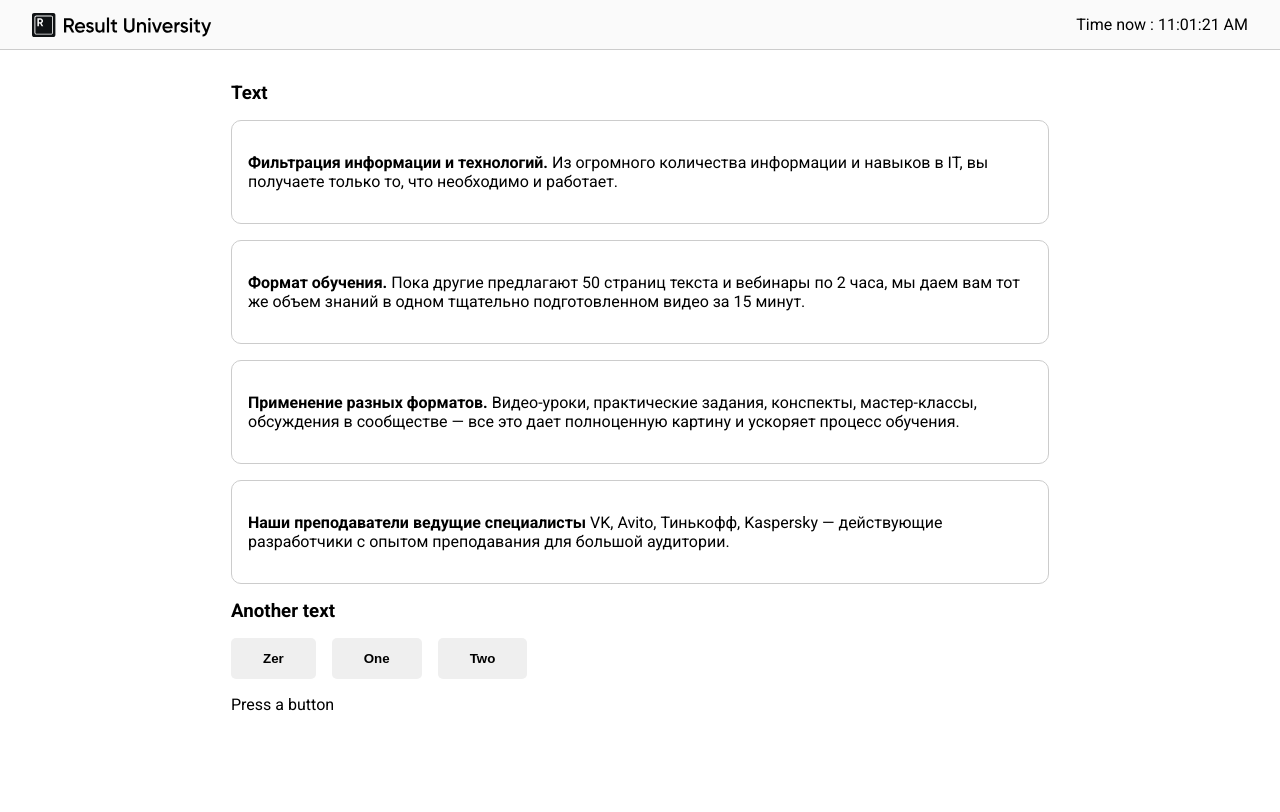
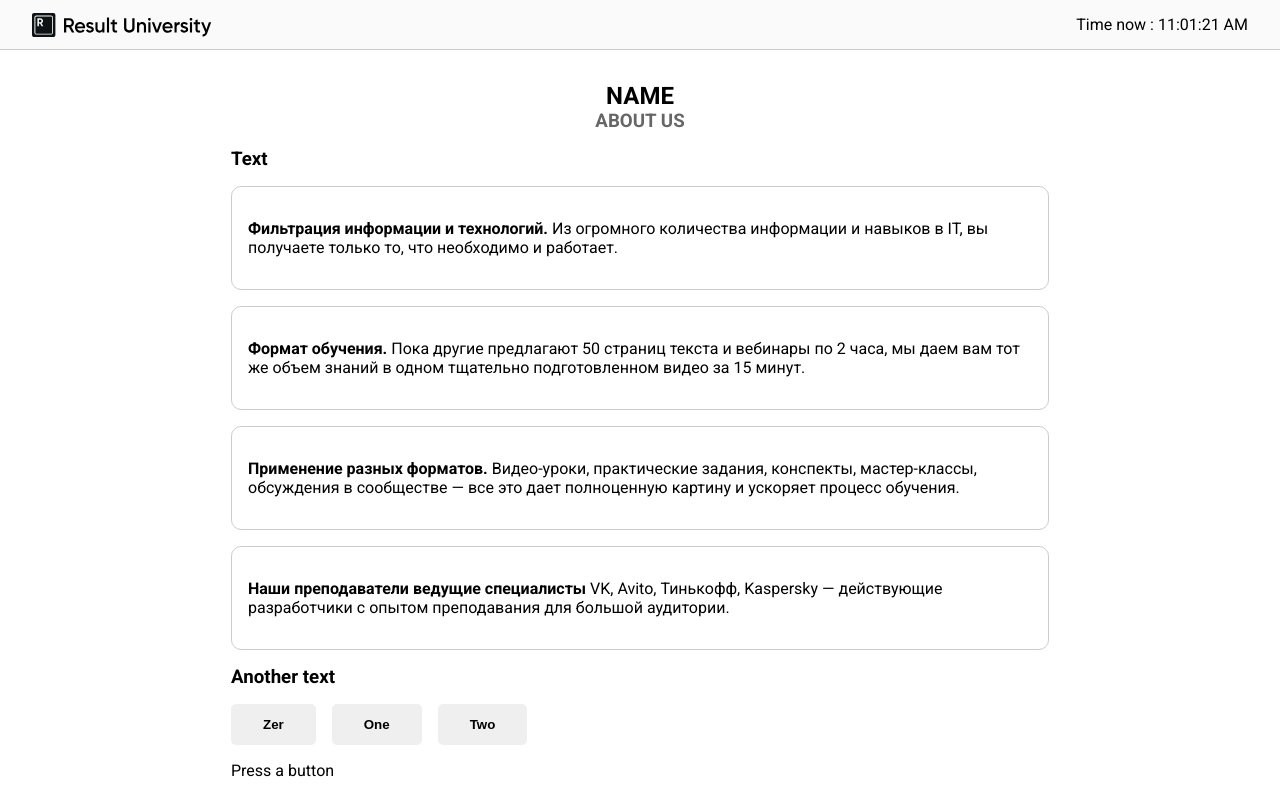
Before and after one commit to vydy131/my-react, a React (Vite) app: page / in a window 1280 px wide. Built offline with nearby package versions, Linux system fonts and the light colour scheme.

Commit message:
creacteElement

```diff
--- a/src/App.jsx
+++ b/src/App.jsx
@@ -1,12 +1,14 @@
 import { Header } from "./components/Header";
 import { TextView } from "./components/TextView";
 import { ButtonSection } from "./components/ButtonSection";
+import { IntroSection } from "./components/IntroSection";
 
 export default function App() {
   return (
     <>
       <Header />
       <main>
+        <IntroSection />
         <TextView />
         <ButtonSection />
       </main>
--- a/src/components/IntroSection.jsx
+++ b/src/components/IntroSection.jsx
@@ -0,0 +1,23 @@
+// export function IntroSection() {
+//   return (
+//     <section>
+//       <h1 className="centered">NAME</h1>
+//       <h3 className="centered" style={{ color: "#666" }}>
+//         ABOUT US
+//       </h3>
+//     </section>
+//   );
+// }
+
+import React from "react";
+
+export function IntroSection() {
+  return React.createElement("section", null, [
+    React.createElement("h1", { className: "centered" }, "NAME"),
+    React.createElement(
+      "h3",
+      { className: "centered", style: { color: "#666" } },
+      "ABOUT US"
+    ),
+  ]);
+}
--- a/src/index.css
+++ b/src/index.css
@@ -1,4 +1,4 @@
-@import url('https://fonts.googleapis.com/css2?family=Inter&family=Roboto:wght@400;700&family=Titillium+Web&display=swap');
+@import url("https://fonts.googleapis.com/css2?family=Inter&family=Roboto:wght@400;700&family=Titillium+Web&display=swap");
 
 * {
   margin: 0;
@@ -7,7 +7,7 @@
 }
 
 body {
-  font-family: 'Roboto', sans-serif;
+  font-family: "Roboto", sans-serif;
 }
 
 header {
@@ -46,3 +46,7 @@
 p {
   padding: 1rem 0;
 }
+
+.centered {
+  text-align: center;
+}
```
